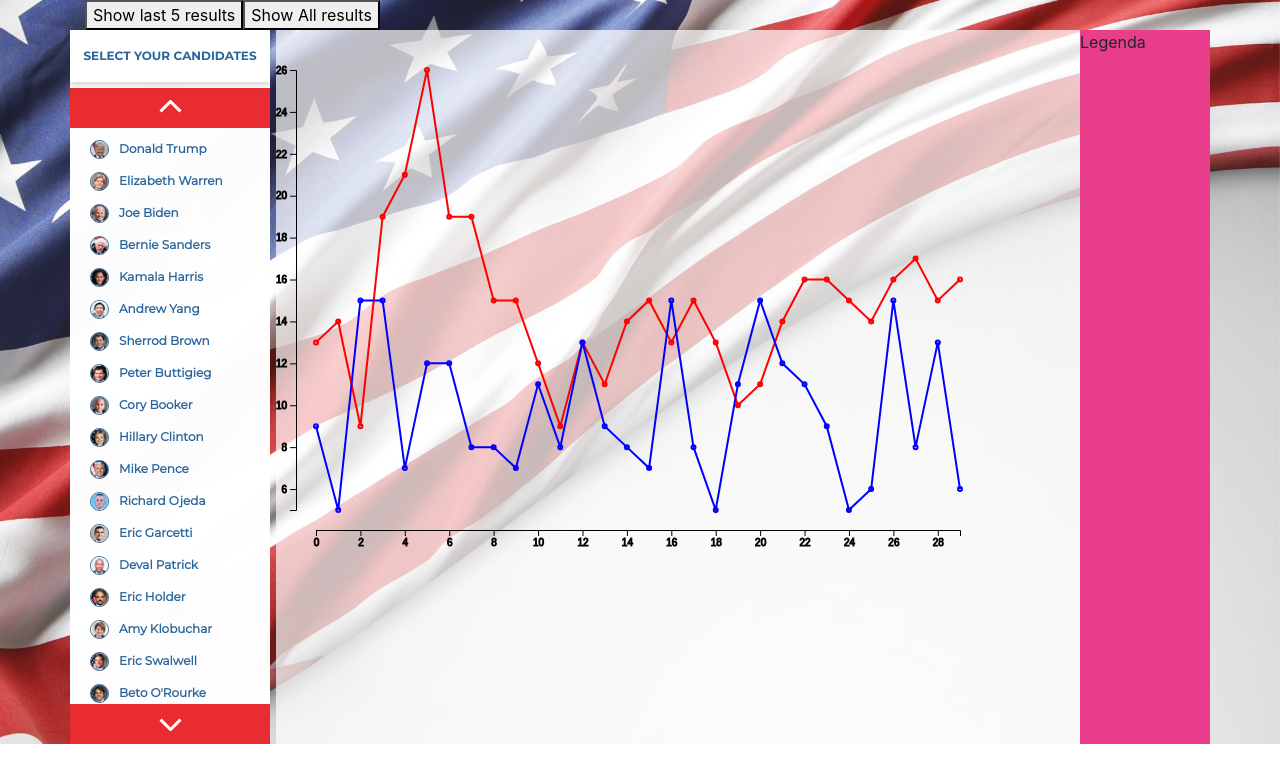
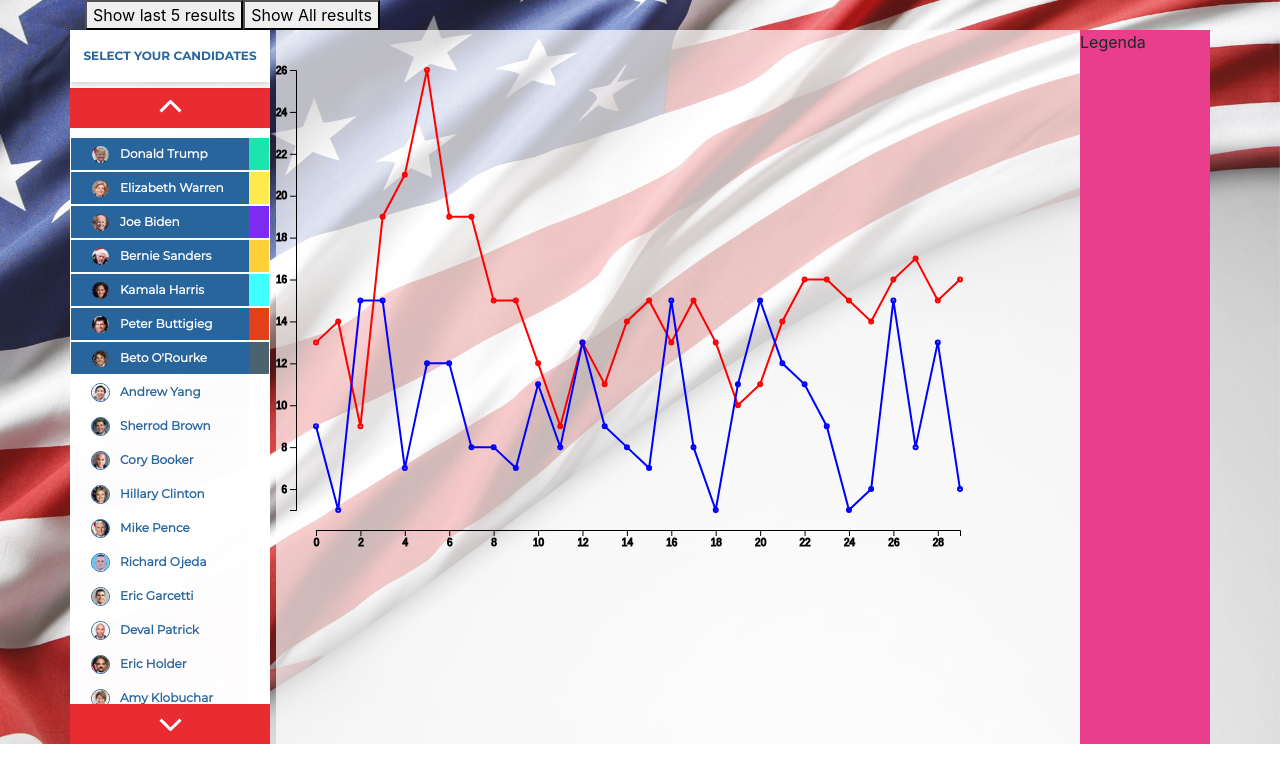
Before and after one commit to radoslav-zdravkovic-bc/graph-test-line, a React (Create React App) app: page / in a window 1280 px wide. Shown: the top 782 px of the page. Built offline with nearby package versions, Linux system fonts and the light colour scheme.

Commit message:
WCS-2671_sidebar_sorting_candidates

```diff
--- a/src/App.js
+++ b/src/App.js
@@ -17,13 +17,33 @@ class App extends Component {
     const source = _.cloneDeep(data);
 
     this.state = {
+      candidatesArray: ["Donald Trump", "Kamala Harris", "Beto O'Rourke", "Joe Biden", "Bernie Sanders", "Peter Buttigieg", "Elizabeth Warren"],
       original: data,
       source: source,
       width:  700,
       height: 500
     };
+
     this.filterResults = this.filterResults.bind(this)
     this.resetResults = this.resetResults.bind(this)
+    this.addCandidate = this.addCandidate.bind(this)
+  }
+
+  addCandidate(candidate) {
+      const candidateIndex = this.state.candidatesArray.indexOf(candidate);
+      if(candidateIndex <= -1) {
+          this.setState(prevState => ({
+              candidatesArray: [...prevState.candidatesArray, candidate]
+          }))
+      } else {
+          let candidatesArrayUpdated = [...this.state.candidatesArray];
+          candidatesArrayUpdated.splice(candidateIndex, 1);
+          this.setState({
+              candidatesArray: candidatesArrayUpdated
+          });
+      }
+
+      setTimeout(function(){console.log(this.state.candidatesArray)}.bind(this), 500);
   }
 
   filterResults(){
@@ -67,7 +87,7 @@ class App extends Component {
         <button onClick={this.filterResults}>Show last 5 results</button>
         <button onClick={this.resetResults}>Show All results</button>
         <Row>
-          <Sidebar/>
+          <Sidebar action={this.addCandidate} candidatesList={this.state.candidatesArray}/>
           <BarChart
               data={this.state.source.data}
               width={this.state.width}
--- a/src/assets/scss/_sidebar.scss
+++ b/src/assets/scss/_sidebar.scss
@@ -82,7 +82,7 @@
   }
   .slick-track {
     .slick-slide {
-      border: none;
+      border-bottom: 1px solid #fff;
     }
   }
   .cand-view {
@@ -91,6 +91,15 @@
     position: relative;
     &:hover {
       cursor: pointer;
+    }
+    &.selected {
+      background: #28659C !important;
+      font-family: "Montserrat Bold";
+      .cand-main {
+        .cand-name {
+          color: #fff;
+        }
+      }
     }
     .cand-main {
       display: flex;
--- a/src/components/Sidebar/Sidebar.js
+++ b/src/components/Sidebar/Sidebar.js
@@ -7,12 +7,35 @@ class Sidebar extends Component {
     constructor(props) {
         super(props);
 
-        this.state = {sidebarHover: false};
+        this.state = {
+            sidebarHover: false,
+            selectedCandidates: this.props.candidatesList
+        };
+
         this.setHoverState = this.setHoverState.bind(this);
-
         this.next = this.next.bind(this);
         this.previous = this.previous.bind(this);
         this.slide = this.slide.bind(this);
+        this.candidateClickHandler = this.candidateClickHandler.bind(this);
+
+        const rowCandidatesData = require('../../data/candidates.json');
+
+        function getFullName(item) {
+            let fullname = {fullName: item.last_name, color: item.color};
+            return fullname;
+        }
+
+        let candidatesData = rowCandidatesData.candidates.map(getFullName);
+
+        let output1 = candidatesData.filter((value) => {
+            return this.state.selectedCandidates.indexOf(value.fullName) > -1;
+        });
+
+        let output2 = candidatesData.filter((value) => {
+            return this.state.selectedCandidates.indexOf(value.fullName) <= -1;
+        });
+
+        this.output = [...output1, ...output2];
     }
 
     setHoverState() {
@@ -20,6 +43,7 @@ class Sidebar extends Component {
             sidebarHover: !this.state.sidebarHover
         });
     }
+
     next() {
         this.slider.slickNext();
     }
@@ -33,6 +57,22 @@ class Sidebar extends Component {
             this.slider.slickNext()
         )
     }
+    candidateClickHandler(candidate) {
+        this.props.action(candidate);
+
+        const candidateIndex = this.state.selectedCandidates.indexOf(candidate);
+        if(candidateIndex <= -1) {
+            this.setState(prevState => ({
+                selectedCandidates: [...prevState.selectedCandidates, candidate]
+            }))
+        } else {
+            let candidatesArrayUpdated = [...this.state.selectedCandidates];
+            candidatesArrayUpdated.splice(candidateIndex, 1);
+            this.setState({
+                selectedCandidates: candidatesArrayUpdated
+            });
+        }
+    }
 
     componentWillMount() {
         window.addEventListener('wheel', (e) => {
@@ -40,19 +80,11 @@ class Sidebar extends Component {
                 this.slide(e.wheelDelta);
             }
         })
-
-        const candidatesData = require('../../data/candidates.json');
-
-        function getFullName(item) {
-            let fullname = {fullName: item.last_name, color: item.color};
-            return fullname;
-        }
-
-        this.canidatesData = candidatesData.candidates.map(getFullName);
     }
 
     render() {
-        let output = this.canidatesData;
+
+        let output = this.output;
 
         var settings = {
             vertical: true,
@@ -82,7 +114,10 @@ class Sidebar extends Component {
                 <div className="cand-prev slider-arrow" onClick={this.previous}></div>
                 <Slider ref={c => (this.slider = c)} className="candidates" {...settings}>
                     {output.map((candidateData) =>
-                    <div className="cand-view">
+                        <div className={"cand-view" +
+                        ((this.state.selectedCandidates.indexOf(candidateData.fullName) > -1) ? " selected" : "")}
+                             value={candidateData.fullName} key={candidateData.fullName}
+                             onClick={() => this.candidateClickHandler(candidateData.fullName)}>
                             <div className="cand-main">
                                 <div className="img-container">
                                     <img alt={candidateData.fullName} src={require("../../assets/images/candidates/" + candidateData.fullName + ".jpg")}/>
@@ -90,7 +125,7 @@ class Sidebar extends Component {
                                 <div className="cand-name">
                                     {candidateData.fullName}
                                 </div>
-                            <div className="marker" style={{backgroundColor: candidateData.fullName}} ></div>
+                                <div className="marker" style={{ backgroundColor: this.state.selectedCandidates.indexOf(candidateData.fullName) > -1 ? candidateData.color : "#fff" }} ></div>
                             </div>
                         </div>
                     )}
```
Lines whose indentation alone changed are shown as unchanged.
